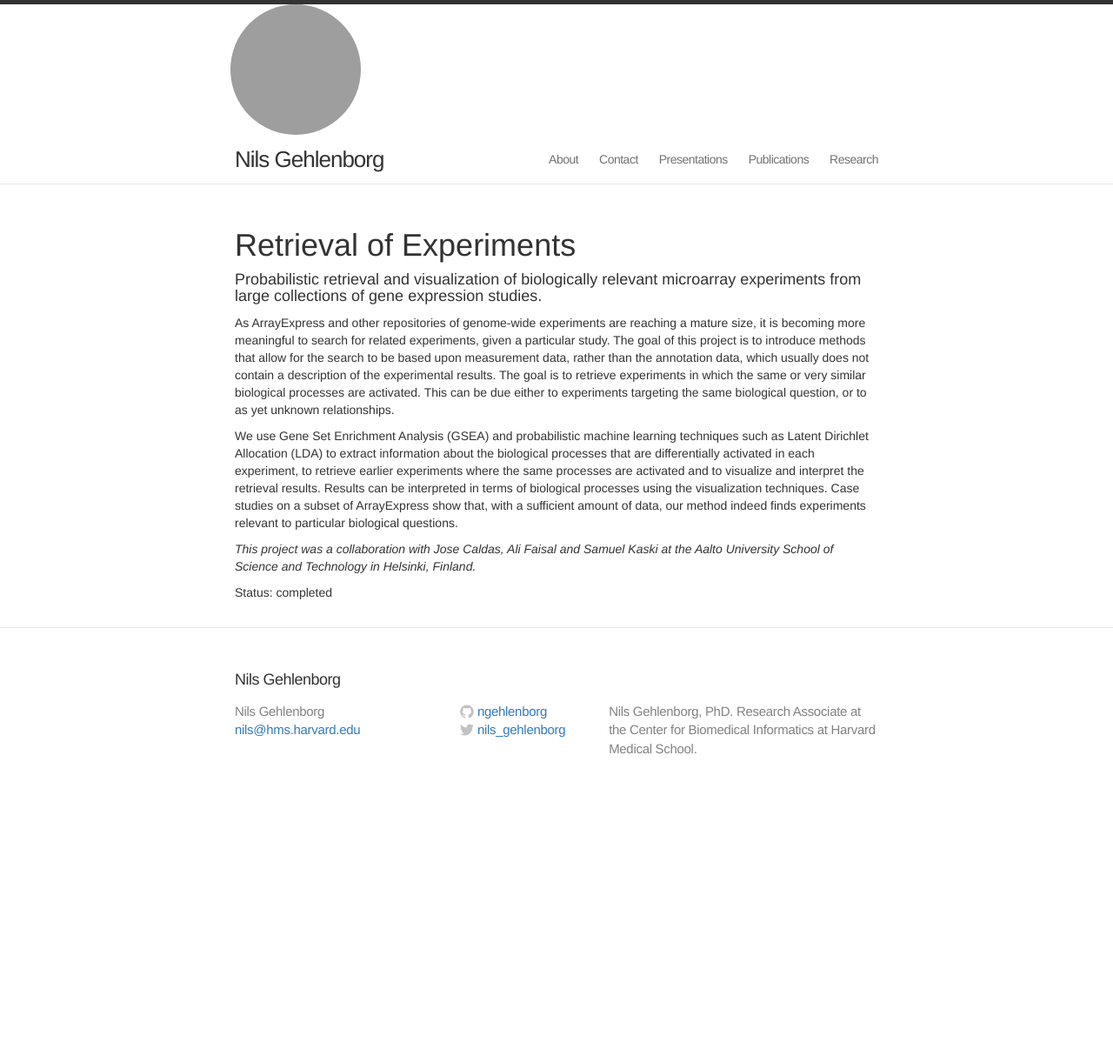
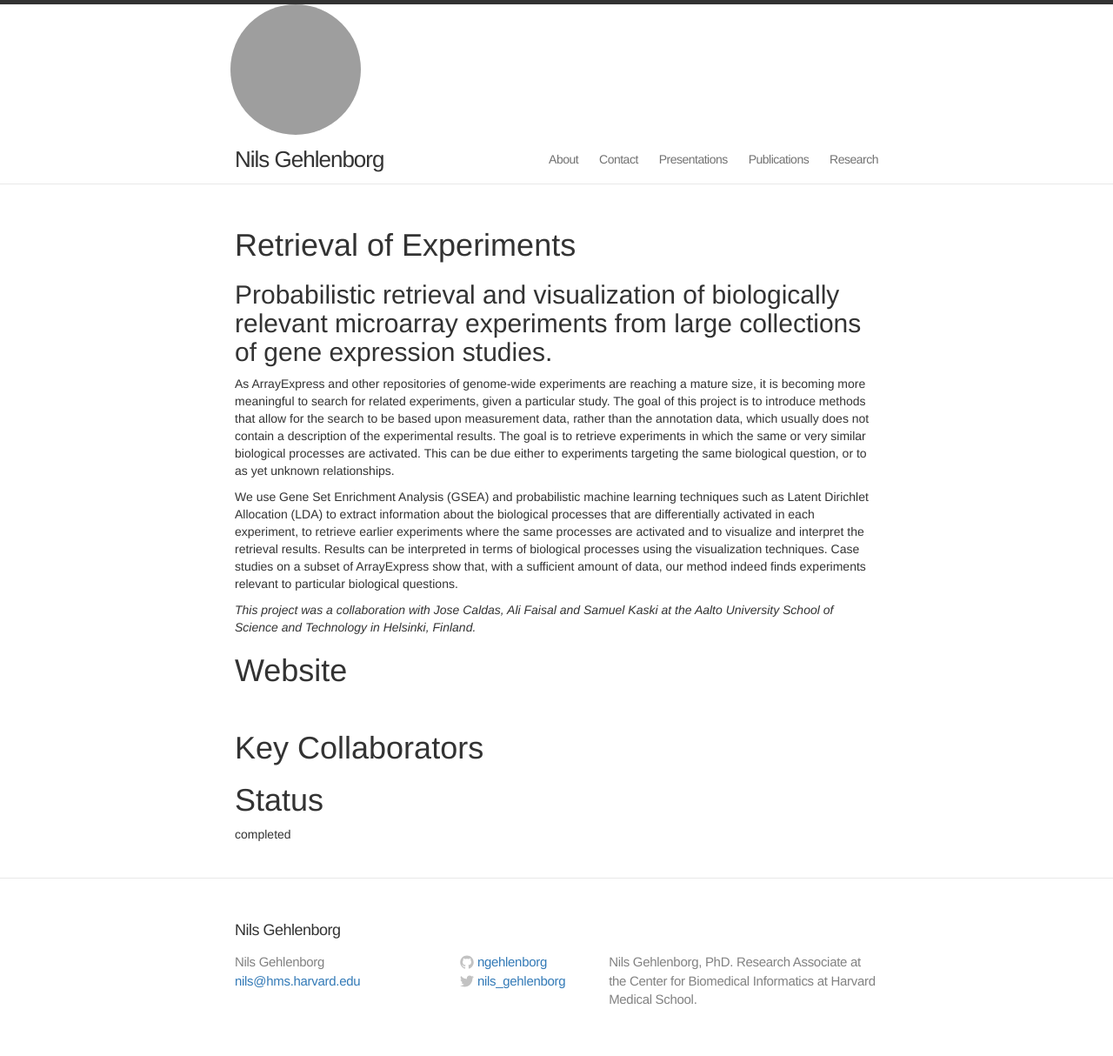
Before and after one commit to ngehlenborg/website, a Jekyll site: the page built from _projects/rex.md, in a window 1280 px wide. Shown: the whole page at 87% size. Built offline with Jekyll 4.4.1, drawn with Linux system fonts in a browser that asks for light colours; nearby versions of some CDN libraries; before the commit the page ends 926 px from its top, so only the background shows below that.

Commit message:
Added project meta information.

```diff
--- a/_layouts/project.html
+++ b/_layouts/project.html
@@ -5,13 +5,31 @@ layout: default
 
   <header class="project-header">
     <h1>{{ page.title }}</h1>
-    <h4>{{ page.standfirst }}</h4>
+    <h2>{{ page.standfirst }}</h2>
   </header>
 
   <article class="project-content">
   {{ content }}
   </article>
 
-  <footer>Status: {{ page.status }}</footer>
+  <article class="project-meta">
+    <h1>Website</h1>
+    <p>
+    <a href={{ page.website }}>{{ page.website }}</a><br>
+    </p>
+
+
+    <h1>Key Collaborators</h1>
+    <p>
+    {% for collaborator in page.collaborators %}
+    {{ collaborator.name }}, <i>{{ collaborator.affiliation }}</i><br>
+    {% endfor %}
+    </p>
+
+    <h1>Status</h1>
+    <p>
+    {{ page.status }}
+    </p>
+  </article>
 
 </div>
```
